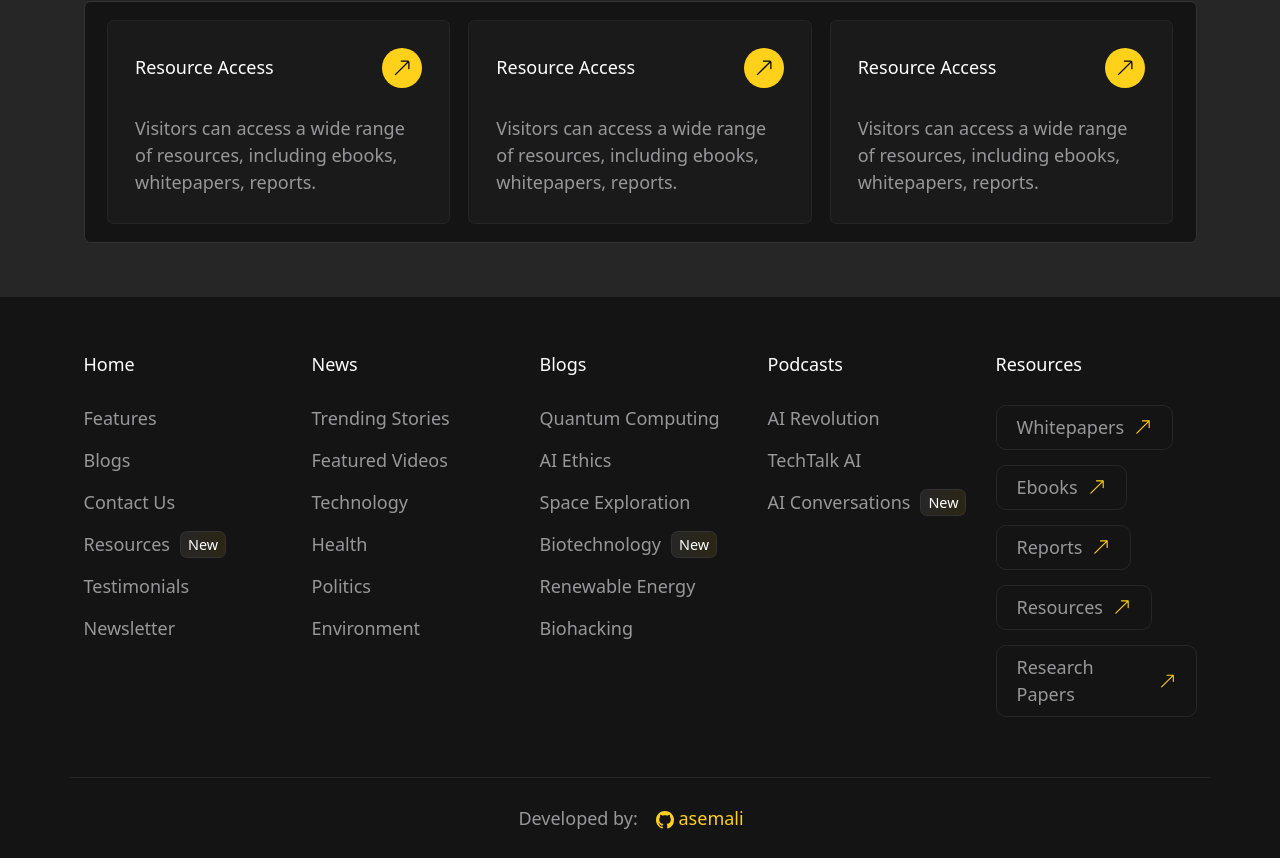
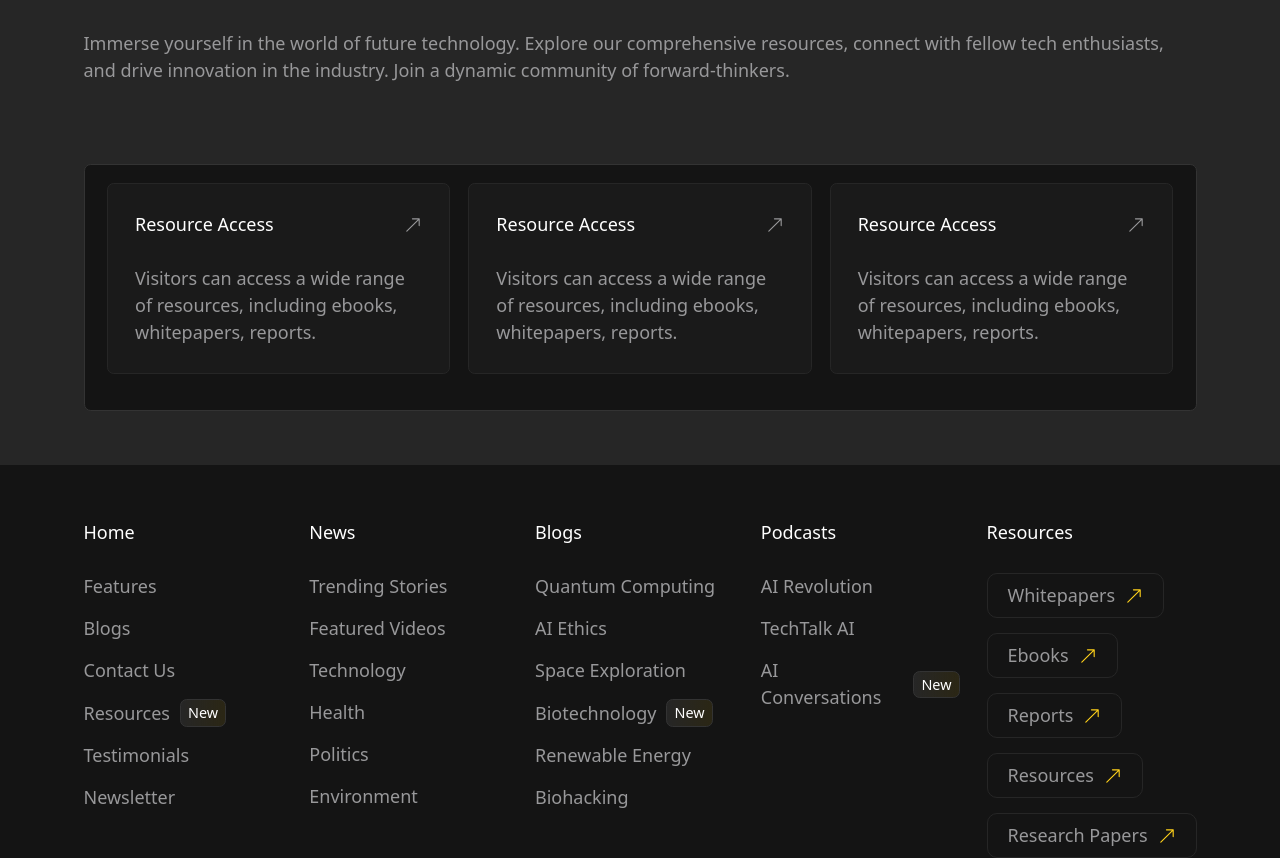
Before and after one commit to asemali2210/future-tech, a Next.js app in the folder frontend/: page / in a window 1280 px wide. Shown: the part 4771-5629 px from the top of the page. Built offline with nearby package versions, Linux system fonts and the light colour scheme; no server answers.

Commit message:
imporve css ans layouts

```diff
--- a/frontend/components/buttons/ForwordLink.jsx
+++ b/frontend/components/buttons/ForwordLink.jsx
@@ -4,7 +4,7 @@ import { BsArrowUpRight } from "react-icons/bs";
 
 export default function ForwordLink({href,content}) {
   return (
-    <button className={`forword__btn col-12`}>
+    <button className={`forword__btn w-100 col-12`}>
         <Link href={href} className="text-nowrap overflow-hidden d-flex align-items-center justify-content-center">
             {content}
             <BsArrowUpRight className='__link-icon c-main ms-2'/>
--- a/frontend/components/ui/sectionHead.jsx
+++ b/frontend/components/ui/sectionHead.jsx
@@ -14,8 +14,8 @@ export default  function SectionHead({head,tag, link,content,href }) {
                     </div>
                 </div>
                 <div className="col-md-4 d-flex justify-content-md-end">
-                    <div className="right__link d-flex col-12">
-                        {link? <ForwordLink href={href} content={content} arrow radius /> : null}
+                    <div className="right__link d-flex col-12 col-md-auto">
+                        {link? <ForwordLink href={href} content={content} /> : null}
                     </div>
                 </div>
             </div>
--- a/frontend/layout/home/sections/HomeBlogs.jsx
+++ b/frontend/layout/home/sections/HomeBlogs.jsx
@@ -13,7 +13,6 @@ export default  function HomeBlogs() {
     const { blogsData, tags, isLoading, error } = useFetchBlogs();
     const [filteredBlogs, setFilteredBlogs] = useState(blogsData);
     const [activeTag, setActiveTag] = useState('All');
-
 
     useEffect(() => {
         setFilteredBlogs(blogsData);
@@ -31,7 +30,6 @@ export default  function HomeBlogs() {
         }
 
     }, [blogsData]);
-
 
     if (isLoading) return <SkeletonBlog />
 
--- a/frontend/layout/home/sections/HomeContact.jsx
+++ b/frontend/layout/home/sections/HomeContact.jsx
@@ -11,10 +11,10 @@ export default function HomeContact() {
                 <div className='col-12'>
                     <div className='home__contact__header'>
                         <div className='row align-items-center'>
-                            <div className='col-2'>
-                                <Image src={logoImg} alt='futrue-tech' className='logo__img img-fluid' />
+                            <div className='col-6 col-md-2'>
+                                <Image src={logoImg} alt='futrue-tech' className='logo__img img-fluid m-md-0 mb-4' />
                             </div>
-                            <div className='col-10'>
+                            <div className='col-12'>
                                 <div className='home__contact__content d-flex flex-column align-items-start'>
                                     <p className='home__contact__tag c-wh mb-2'>Learn, Connect, and Innovate</p>
                                     <h2 className='home__contact__heading m-0 mb-4 c-wh'>Be Part of the Future Tech Revolution</h2>
@@ -26,10 +26,10 @@ export default function HomeContact() {
                     </div>
                 </div>
                 <div className='col-12'>
-                    <div className='home__contact__boxes border-grey-4 rounded bg-dark-1 p-3 px-4'>
+                    <div className='home__contact__box mb-3es mb-d  border-grey-4 rounded bg-dark-1 p-3 px-4'>
                         <div className='row'>
                             <div className='col-md-4 px-2'>
-                                <div className='home__contact__box px-4 py-4  bg-dark-2 border-dark-4 rounded overflow-hidden'>
+                                <div className='home__contact__box mb-3 px-4 py-4  bg-dark-2 border-dark-4 rounded overflow-hidden'>
                                     <div className='__top mb-4  d-flex align-items-center justify-content-between'>
                                         <p className='c-wh m-0 fw-medium'>Resource Access</p>
                                         <BsArrowUpRight className='__icon'/>
@@ -38,7 +38,7 @@ export default function HomeContact() {
                                 </div>
                             </div>
                             <div className='col-md-4 px-2'>
-                                <div className='home__contact__box px-4 py-4  bg-dark-2 border-dark-4 rounded overflow-hidden'>
+                                <div className='home__contact__box mb-3 px-4 py-4  bg-dark-2 border-dark-4 rounded overflow-hidden'>
                                     <div className='__top mb-4  d-flex align-items-center justify-content-between'>
                                         <p className='c-wh m-0 fw-medium'>Resource Access</p>
                                         <BsArrowUpRight className='__icon'/>
@@ -47,7 +47,7 @@ export default function HomeContact() {
                                 </div>
                             </div>
                             <div className='col-md-4 px-2'>
-                                <div className='home__contact__box px-4 py-4  bg-dark-2 border-dark-4 rounded overflow-hidden'>
+                                <div className='home__contact__box mb-3 px-4 py-4  bg-dark-2 border-dark-4 rounded overflow-hidden'>
                                     <div className='__top mb-4  d-flex align-items-center justify-content-between'>
                                         <p className='c-wh m-0 fw-medium'>Resource Access</p>
                                         <BsArrowUpRight className='__icon'/>
--- a/frontend/layout/home/sections/HomeTestimonials.jsx
+++ b/frontend/layout/home/sections/HomeTestimonials.jsx
@@ -23,7 +23,7 @@ export default  function HomeTestimonials() {
             tag="What Our Readers Say"
         />
         <div className="container-fluid p-0">
-            <div className="col-12  br-b">
+            <div className="col-12  br-b no-br-md">
                 <div className="container">
                     <div className="row">
                         {
@@ -34,7 +34,7 @@ export default  function HomeTestimonials() {
                     </div>
                 </div>
             </div>
-            <div className="col-12  br-b">
+            <div className="col-12  br-b no-br-md">
                 <div className="container">
                     <div className="row">
                         {
--- a/frontend/styles/layout/_footer.scss
+++ b/frontend/styles/layout/_footer.scss
@@ -21,6 +21,7 @@
                 display: flex;
                 flex-direction: column;
                 align-items: start;
+                overflow: hidden;
             }
             .footer__item{
                 border: 1px solid $dark-4;
@@ -29,6 +30,8 @@
                 display: flex;
                 align-items: center;
                 justify-content: start;
+                white-space: nowrap;
+                overflow: hidden;
                 .__icon{
                     margin-left: 10px;
                     color: $primary;
@@ -36,4 +39,13 @@
             }
         }
     }
+    @media screen and (max-width: 768px) {
+        .footer__list{
+            &.__resources{
+                .footer__item{
+
+                }
+            }
+        }
+    }
 }
```
